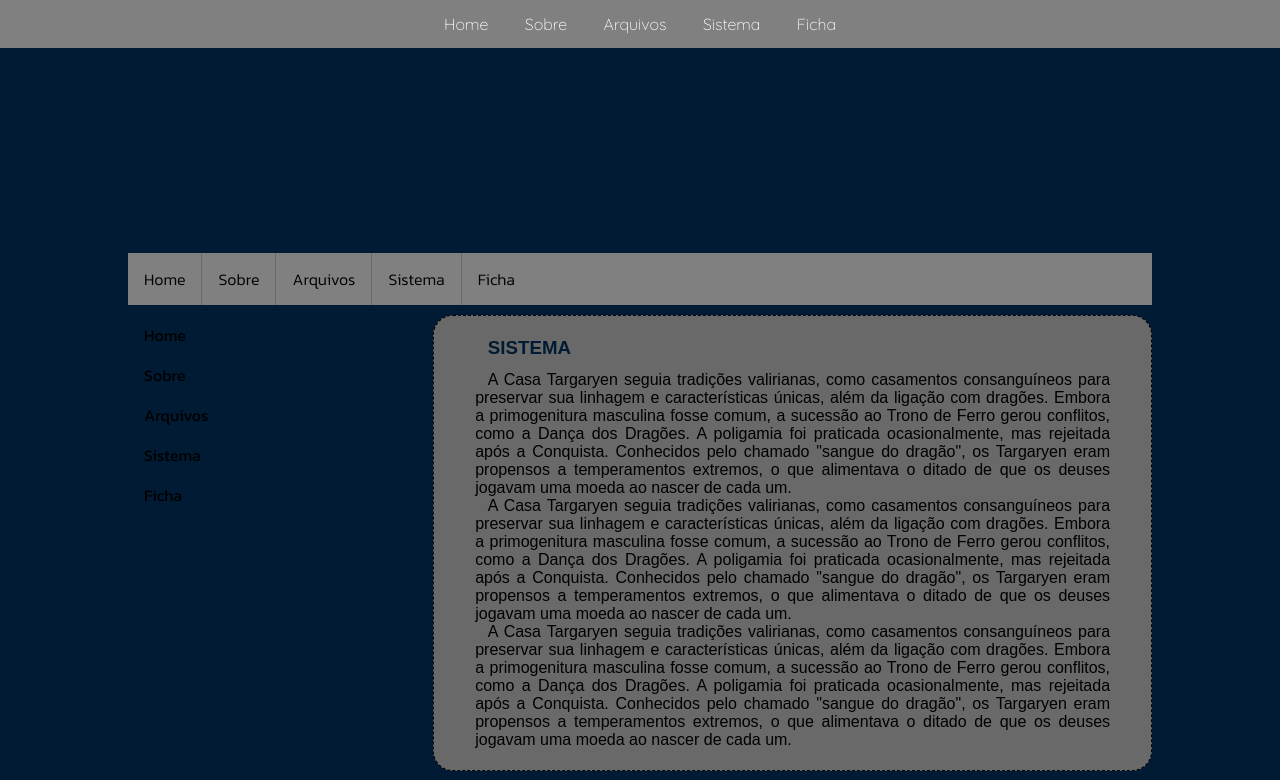
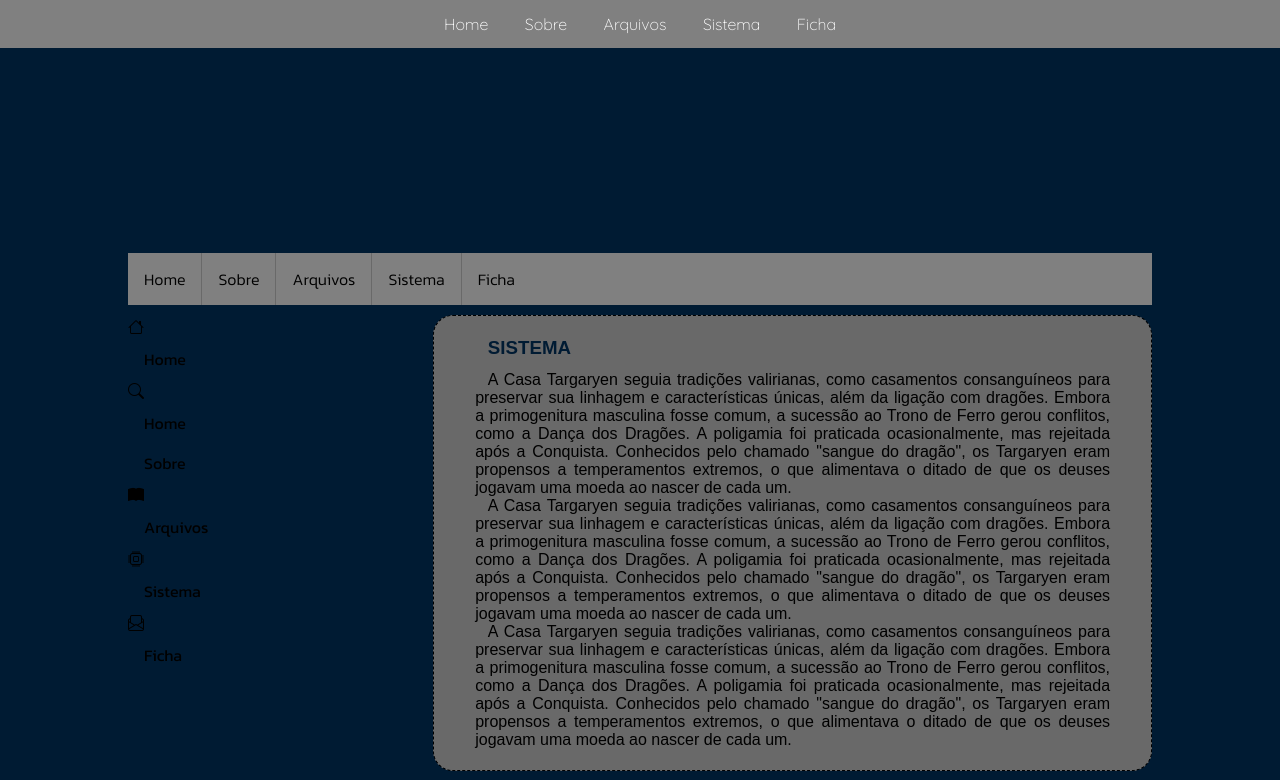
Before and after one commit to Fernando06037/Trabalho-de-Desenvolvimento-Web, a plain HTML site: page sistema.html in a window 1280 px wide. Shown: the top 780 px of the page. Drawn offline with nearby package versions, Linux system fonts and the light colour scheme; a web font is replaced by a local one.

Commit message:
Trabalho de Web

```diff
--- a/sistema.html
+++ b/sistema.html
@@ -9,6 +9,7 @@
         <meta name="description" content="Toda a descrição do seu site aqui">
         <link rel="icon" href="imagem/dw.png">
         <link rel="stylesheet" href="css/style.css">
+        <link rel="stylesheet" href="https://cdn.jsdelivr.net/npm/bootstrap-icons@1.11.3/font/bootstrap-icons.min.css">
     </head>
     <body>
         <nav class="topo">
@@ -36,10 +37,10 @@
             <nav class="superior">
                 <ul>
                     <li>
-                        <a href="index.html" title="Entre na home" class="active">Home</a>
+                        </i><a href="index.html" title="Entre na home" class="active">Home</a>
                     </li>
                     <li>
-                        <a href="sobre.html" title="saiba mais sobre a
+                        </i><a href="sobre.html" title="saiba mais sobre a
             empresa">Sobre</a>
                     </li>
                     <li>
@@ -56,20 +57,21 @@
             <nav class="lateral">
                 <ul>
                     <li>
-                        <a href="index.html" title="Entre na home" class="active">Home</a>
+                        <i class="bi bi-house"></i><a href="index.html" title="Entre na home" class="active">Home</a>
                     </li>
                     <li>
+                        <i class="bi bi-search"></i><a href="index.html" title="Entre na home" class="active">Home</a>
                         <a href="sobre.html" title="saiba mais sobre a
             empresa">Sobre</a>
                     </li>
                     <li>
-                        <a href="arquivos.html" title="Entre na home" class="active">Arquivos</a>
+                        <i class="bi bi-book-fill"></i><a href="arquivos.html" title="Entre na home" class="active">Arquivos</a>
                     </li>
                     <li>
-                        <a href="sistema.html" title="saiba mais sobre a empresa">Sistema</a>
+                        <i class="bi bi-cpu"></i><a href="sistema.html" title="saiba mais sobre a empresa">Sistema</a>
                     </li>
                     <li>
-                        <a href="ficha.html" title="saiba mais sobre a empresa">Ficha</a>
+                        <i class="bi bi-envelope-paper"></i><a href="ficha.html" title="saiba mais sobre a empresa">Ficha</a>
                     </li>
                 </ul>
             </nav>
```
Also changed, not shown: arquivos.html (+6 -5 lines), ficha.html (+6 -5 lines), index.html (+6 -5 lines), sobre.html (+11 -10 lines).
